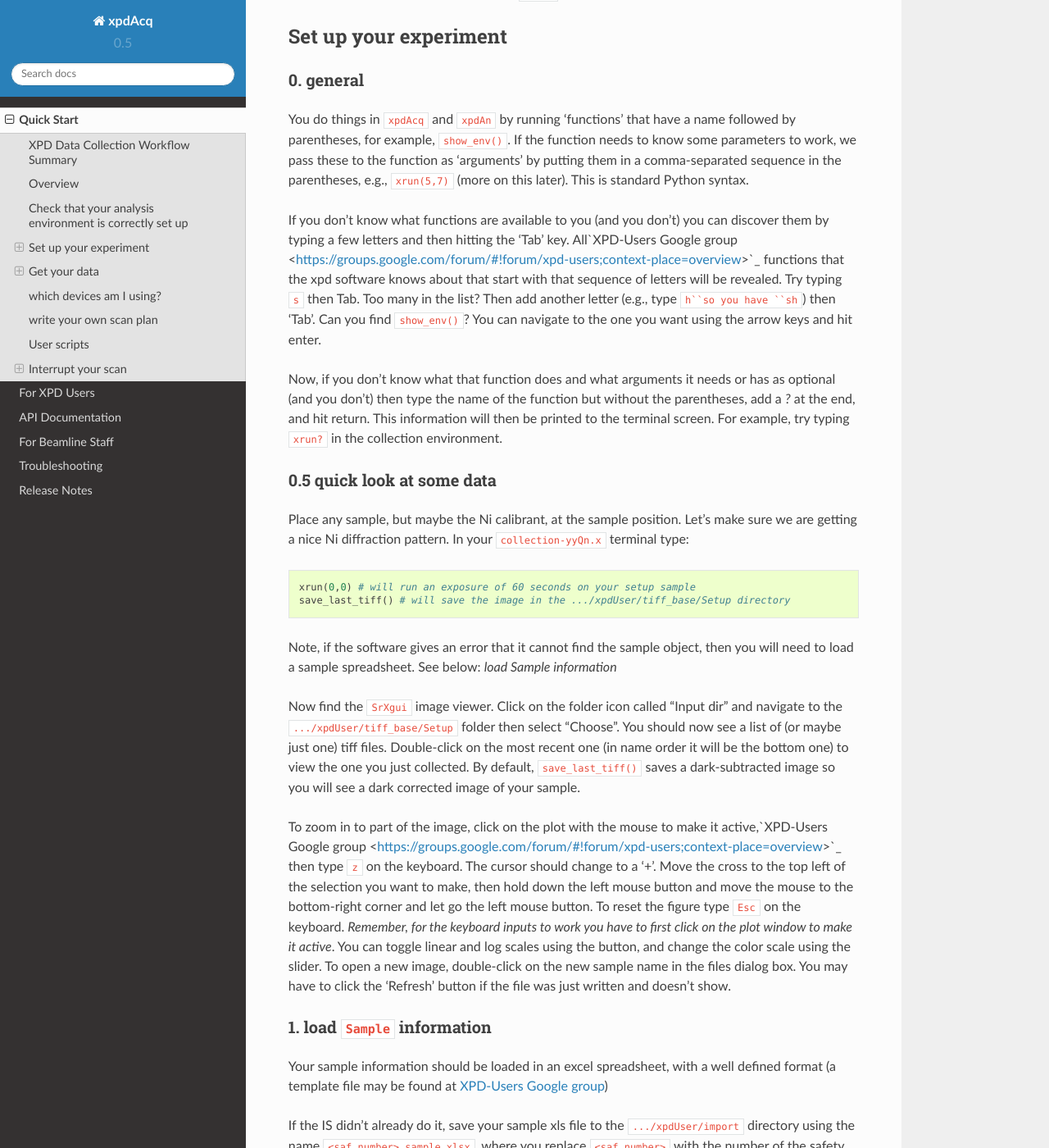
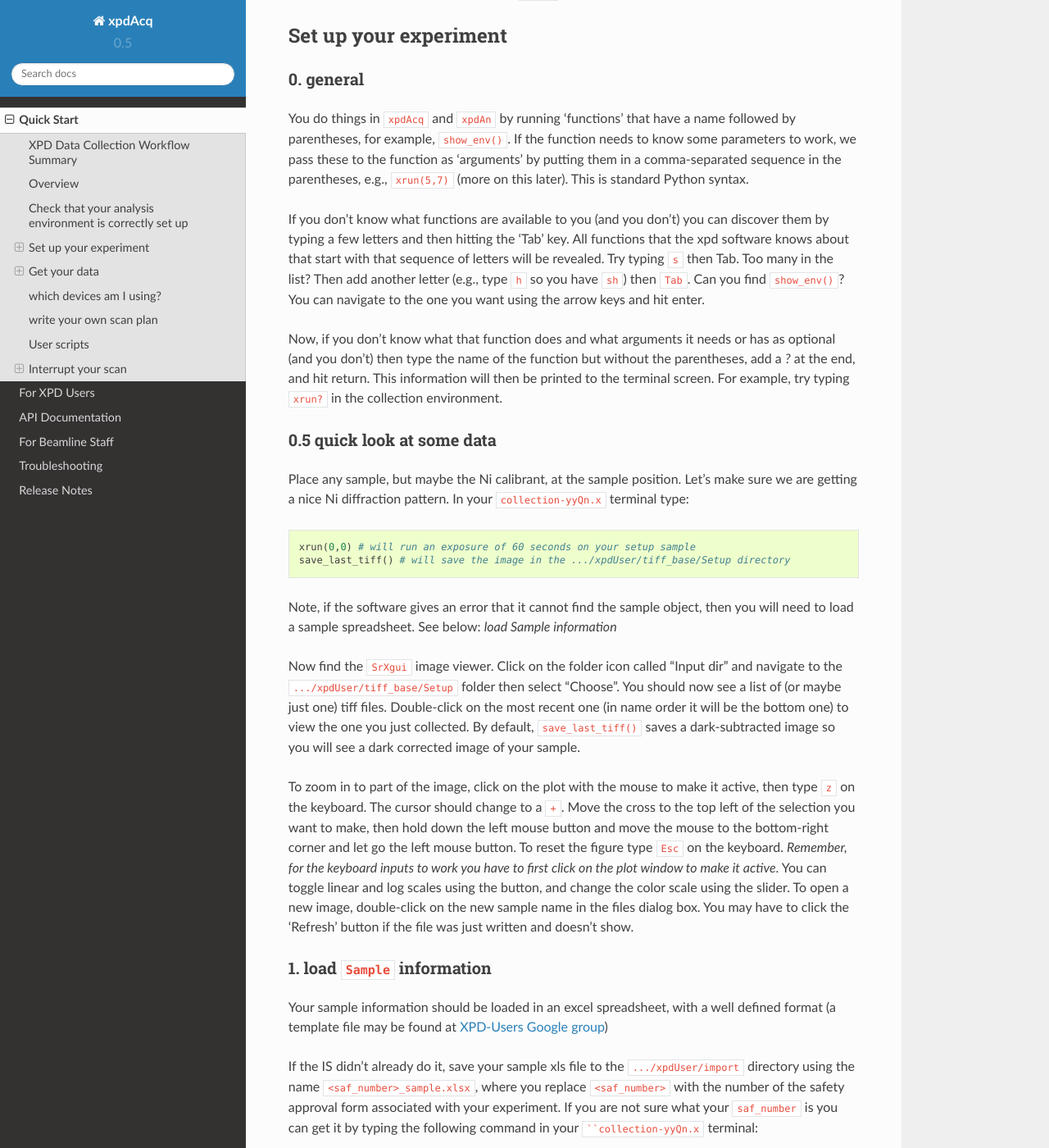
Before and after one commit to xpdAcq/xpdAcq, a Sphinx documentation site: the page built from docs/quickstart.rst, in a window 1280 px wide and 1400 px high, scrolled down 4304 px. Shown: the whole window at 82% size. Built offline with Sphinx 7.4.7 and the Read the Docs theme 2.0.0, drawn with Linux system fonts in a browser that asks for light colours; some of the changed text lies outside the part shown.

Commit message:
DOC: tweak run_calibration func docstring. Clean sphinx errors.

```diff
--- a/docs/cheat_sheet.rst
+++ b/docs/cheat_sheet.rst
@@ -1,7 +1,7 @@
 .. _cheat_sheet:
 
 Code for Example Experiment
---------------------------
+---------------------------
 
 Here is a sample code covering the entire process from defining ``Sample`` and
 ``ScanPlan`` objects to running different kinds of runs.
--- a/docs/quickstart.rst
+++ b/docs/quickstart.rst
@@ -56,8 +56,9 @@
   5. Run your experiment by running ``xrun(<sample>, <scanplan>)`` and your data will be saved automatically.
 
 
-These and many more things are explained below and elsewhere in the documentation.`XPD-Users Google group
-<https://groups.google.com/forum/#!forum/xpd-users;context-place=overview>`_
+These and many more things are explained below and elsewhere in the
+documentation. `XPD-Users Google group
+<https://groups.google.com/forum/#!forum/xpd-users;context-place=overview>`_ .
 
 Overview
 --------
@@ -90,9 +91,8 @@
 Below we give a step-by-step guide to setting up and running a successful experiment.  We can't cover all possibilities, and there is
 much more power within the ``xpdAcq`` and ``Bluesky`` software that you can explore as you get more advanced, but we recommend that
 you follow through the following guide step-by-step, typing the commands and seeing what happens, to get used to the software and,
-more importantly, to do things in the right order set up your experiment for success.`XPD-Users Google group
-<https://groups.google.com/forum/#!forum/xpd-users;context-place=overview>`_
-to find them.  IPython terminals start the line with something like ``In[49]:`` and ``Out[50]``, so you should
+more importantly, to do things in the right order set up your experiment for success. `XPD-Users Google group
+<https://groups.google.com/forum/#!forum/xpd-users;context-place=overview>`_ to find them. IPython terminals start the line with something like ``In[49]:`` and ``Out[50]``, so you should
 see that in a terminal.  Try typing ``show_env()``.  If you see something like ``collection-17Q1.0`` or ``analysis-17Q1.1``
 (the numbers will change with time) then you are good, you will use these terminals to run your
 experiment and to visualize and analyze your data, respectively.  We recommend that you run ``collection`` on
@@ -164,6 +164,7 @@
 
 Set up your experiment
 ----------------------
+
 0. general
 """"""""""
 
@@ -174,11 +175,10 @@
 This is standard Python syntax.
 
 If you don't know what functions are available to you (and you don't)
-you can discover them by typing a few letters and then hitting the 'Tab' key.  All`XPD-Users Google group
-<https://groups.google.com/forum/#!forum/xpd-users;context-place=overview>`_
+you can discover them by typing a few letters and then hitting the 'Tab' key.  All
 functions that the xpd software knows about that start with that sequence of letters
 will be revealed. Try typing ``s`` then Tab.  Too many in the list?  Then add another
-letter (e.g., type ``h``so you have ``sh``) then 'Tab'.  Can you find ``show_env()``?
+letter (e.g., type ``h`` so you have ``sh``) then ``Tab``.  Can you find ``show_env()``?
 You can navigate to the one you want using the arrow keys and hit enter.
 
 Now, if you don't know what that function does and what arguments it needs or has as optional (and you don't)
@@ -207,9 +207,7 @@
 to view the one you just collected. By default, ``save_last_tiff()`` saves a dark-subtracted
 image so you will see a dark corrected image of your sample.
 
-To zoom in to part of the image, click on the plot with the mouse to make it active,`XPD-Users Google group
-<https://groups.google.com/forum/#!forum/xpd-users;context-place=overview>`_
-then type ``z`` on the keyboard.  The cursor should change to a '+'.  Move the cross
+To zoom in to part of the image, click on the plot with the mouse to make it active, then type ``z`` on the keyboard.  The cursor should change to a  ``+``.  Move the cross
 to the top left of the selection you want to make, then hold down the left mouse
 button and move the mouse to the bottom-right corner and let go the left mouse
 button.   To reset the figure type ``Esc`` on the keyboard.  `Remember, for the
@@ -650,8 +648,7 @@
 
 We recommend that you use ``xpdAcq`` built-in plans wherever possible.  If there
 is a new scan plan that you think could be useful to other users, please post it to
-the `XPD-Users Google group
-<https://groups.google.com/forum/#!forum/xpd-users;context-place=overview>`_ ,
+the `XPD-Users Google group <https://groups.google.com/forum/#!forum/xpd-users;context-place=overview>`_,
 and suggest that perhaps it would be great to have that
 as an ``xpdAcq`` built-in ScanPlan in the future!
 
```
Also changed, not shown: 1 other file.
